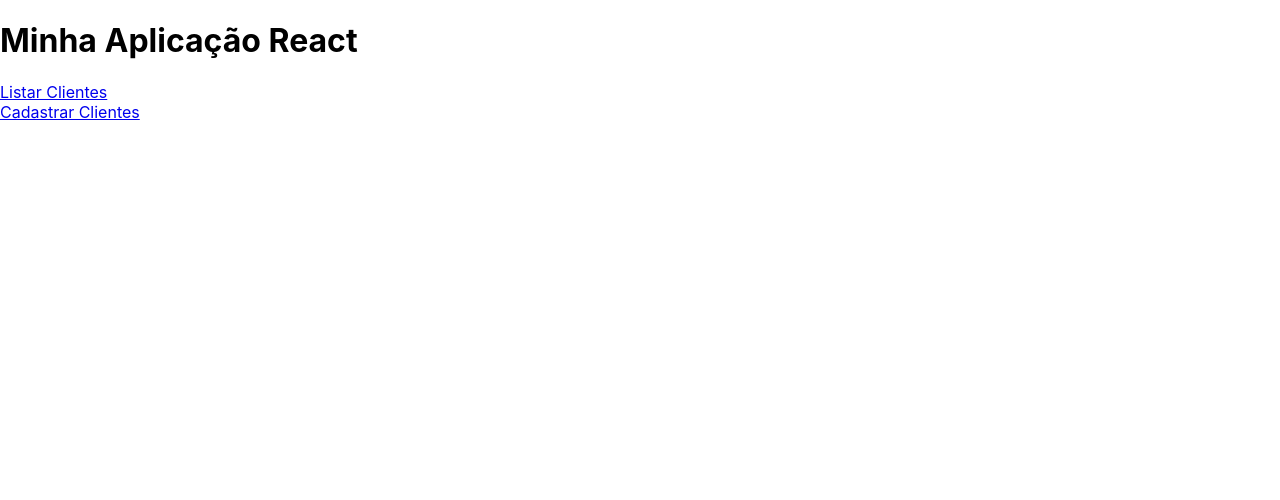
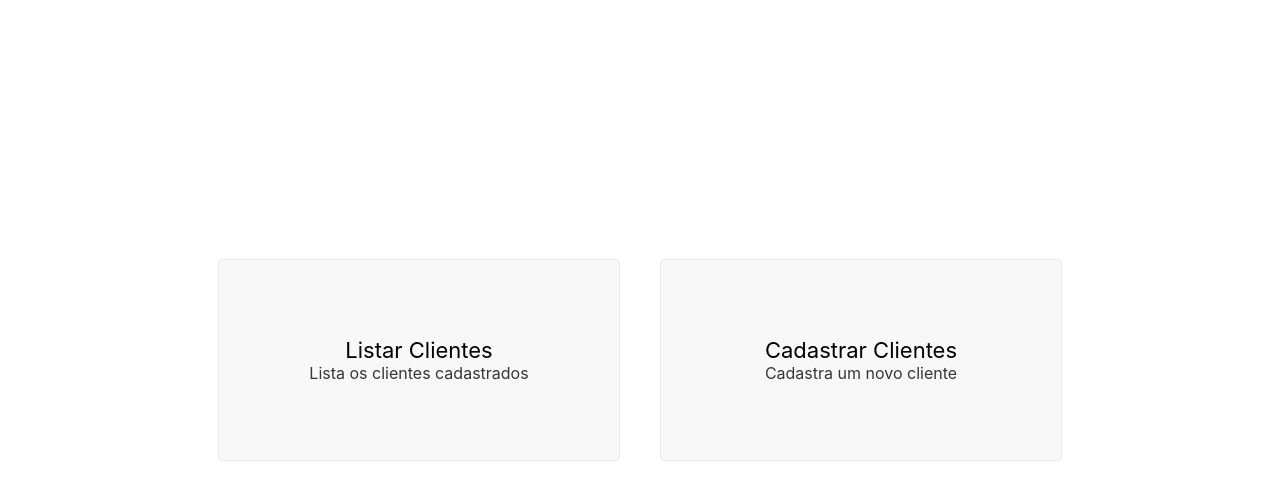
Before and after one commit to Duppps/Clean, a React (Create React App) app in the folder Front/: page / in a window 1280 px wide. Shown: the top 500 px of the page. Built offline with nearby package versions, Linux system fonts and the light colour scheme.

Commit message:
estilizada a tela home

```diff
--- a/Front/package.json
+++ b/Front/package.json
@@ -6,10 +6,12 @@
     "@testing-library/jest-dom": "^5.17.0",
     "@testing-library/react": "^13.4.0",
     "@testing-library/user-event": "^13.5.0",
+    "css-select": "^5.1.0",
+    "postcss": "^8.4.33",
     "react": "^18.2.0",
     "react-dom": "^18.2.0",
     "react-router-dom": "^6.21.3",
-    "react-scripts": "5.0.1",
+    "react-scripts": "^5.0.1",
     "web-vitals": "^2.1.4"
   },
   "scripts": {
--- a/Front/src/App.js
+++ b/Front/src/App.js
@@ -1,5 +1,5 @@
 import { BrowserRouter as Router, Route, Routes } from 'react-router-dom';
-import Home from './Pages/home';
+import Home from './Pages/Home/home';
 import ListarClientes from './Pages/Listar/listar';
 import CadastroCliente from './Pages/Cadastrar/cadastro';
 
--- /dev/null
+++ b/Front/src/Components/BotaoNav/botaoNav.css
@@ -0,0 +1,32 @@
+.caixa-botao {
+    width: 400px;
+    height: 200px;
+    margin: 20px;
+    border: 0.8px solid rgb(233, 233, 233);
+    border-radius: 4px;
+    background-color: rgb(248, 248, 248);
+    display: flex;
+}
+
+.texto-caixa {
+    margin: auto;
+}
+
+.styled-link {
+    text-align: center;
+    text-decoration: none;
+}
+
+.texto-caixa {
+    text-align: center;
+}
+
+.titulo-btn {
+    color: black;
+    font-size: 22px;
+}
+
+.descricao-btn {
+    color: rgb(54, 54, 54);
+    font-size: 16px;
+}
--- /dev/null
+++ b/Front/src/Components/BotaoNav/botaoNav.js
@@ -0,0 +1,21 @@
+import React from "react";
+import { Link } from 'react-router-dom';
+import './botaoNav.css';
+
+function BotaoNav({ text, link, descricao }) {
+  return (
+    <div>
+      <Link to={link}  className="styled-link">
+        <div className="caixa-botao">
+          <div className="texto-caixa">
+            <span className="titulo-btn">{text}</span>
+            <br />
+            <span className="descricao-btn">{descricao}</span>
+          </div>
+        </div>
+      </Link>
+    </div>
+  );
+}
+
+export default BotaoNav;
--- a/Front/src/Components/botaoNav.js
+++ /dev/null
@@ -1,12 +0,0 @@
-import React from "react";
-import { Link } from 'react-router-dom';
-
-function BotaoNav({ text, link }) {
-  return (
-    <div>
-      <Link to={link}>{text}</Link>
-    </div>
-  );
-}
-
-export default BotaoNav;
--- /dev/null
+++ b/Front/src/Pages/Home/home.css
@@ -0,0 +1,10 @@
+.containerHome {
+    display: flex;
+    margin: auto;
+}
+
+.containerMain {
+    width: 100vw;
+    height: 90vh;
+    display: flex;
+}
--- /dev/null
+++ b/Front/src/Pages/Home/home.js
@@ -0,0 +1,16 @@
+import React from 'react';
+import BotaoNav from "../../Components/BotaoNav/botaoNav";
+import "./home.css";
+
+function Home() {
+    return (
+        <div className='containerMain'>
+            <div className='containerHome'>
+                <BotaoNav text="Listar Clientes" descricao="Lista os clientes cadastrados" link="/listar" />
+                <BotaoNav text="Cadastrar Clientes" descricao="Cadastra um novo cliente" link="/cadastro" />
+            </div>
+        </div>
+    );
+}
+
+export default Home;
--- a/Front/src/Pages/home.js
+++ /dev/null
@@ -1,14 +0,0 @@
-import React from 'react';
-import BotaoNav from "../Components/botaoNav";
-
-function Home() {
-    return (
-        <div>
-            <h1>Minha Aplicação React</h1>
-            <BotaoNav text="Listar Clientes" link="/listar" />
-            <BotaoNav text="Cadastrar Clientes" link="/cadastro" />
-        </div>
-    );
-}
-
-export default Home;
```
Also changed, not shown: 2 other files (tests, documents, lock files or other folders).
